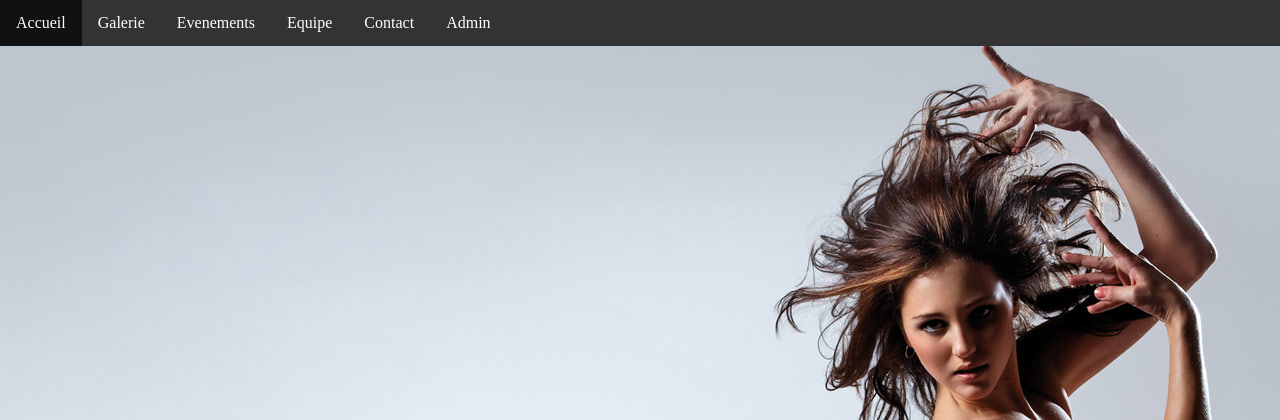
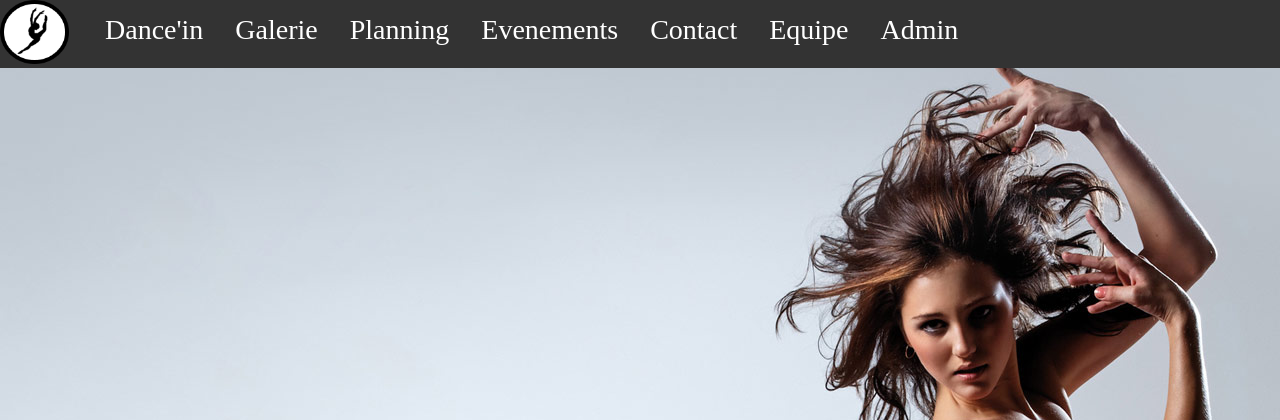
Before and after one commit to GuilhemS/dance-in, a PHP site: page / in a window 1280 px wide. Shown: the top 420 px of the page. Run offline with PHP 8.4, Linux system fonts and the light colour scheme.

Commit message:
Logo + BDD
Ajout logo, création BDD, modification Conception

```diff
--- a/include/nav.php
+++ b/include/nav.php
@@ -1,7 +1,10 @@
 <nav>
    <ul class="navbar">
+     <li>
+       <img src="./Vue/images/logo.png" alt="Logo Dance'in" width="69px" id="logo"/>
+     </li>
       <li class="active">
-         <a href="index.php">Accueil</a>
+         <a href="index.php">Dance'in</a>
       </li>
       <li class="dropdown">
          <a href="photo.php" class="dropbtn">Galerie</a>
@@ -12,13 +15,16 @@
          </div>
       </li>
       <li>
+         <a href="planning.php">Planning</a>
+      </li>
+      <li>
          <a href="evenements.php">Evenements</a>
       </li>
       <li>
-         <a href="equipe.php">Equipe</a>
+         <a href="#footer">Contact</a>
       </li>
       <li>
-         <a href="#footer">Contact</a>
+         <a href="equipe.php">Equipe</a>
       </li>
       <li>
          <a href="admin.php" class="admin">Admin</a>
--- a/style.css
+++ b/style.css
@@ -46,12 +46,17 @@ li {
     float: left;
 }
 
+#logo {
+		margin-right: 20px;
+}
+
 li a, .dropbtn {
     display: inline-block;
     color: white;
     text-align: center;
     padding: 14px 16px;
     text-decoration: none;
+		font-size: 28px;
 }
 
 li a:hover, .dropdown:hover .dropbtn {
```
Also changed, not shown: BD/creabase.sql (+16 -0 lines), Vue/images/logo.png (added), 1 other file.
